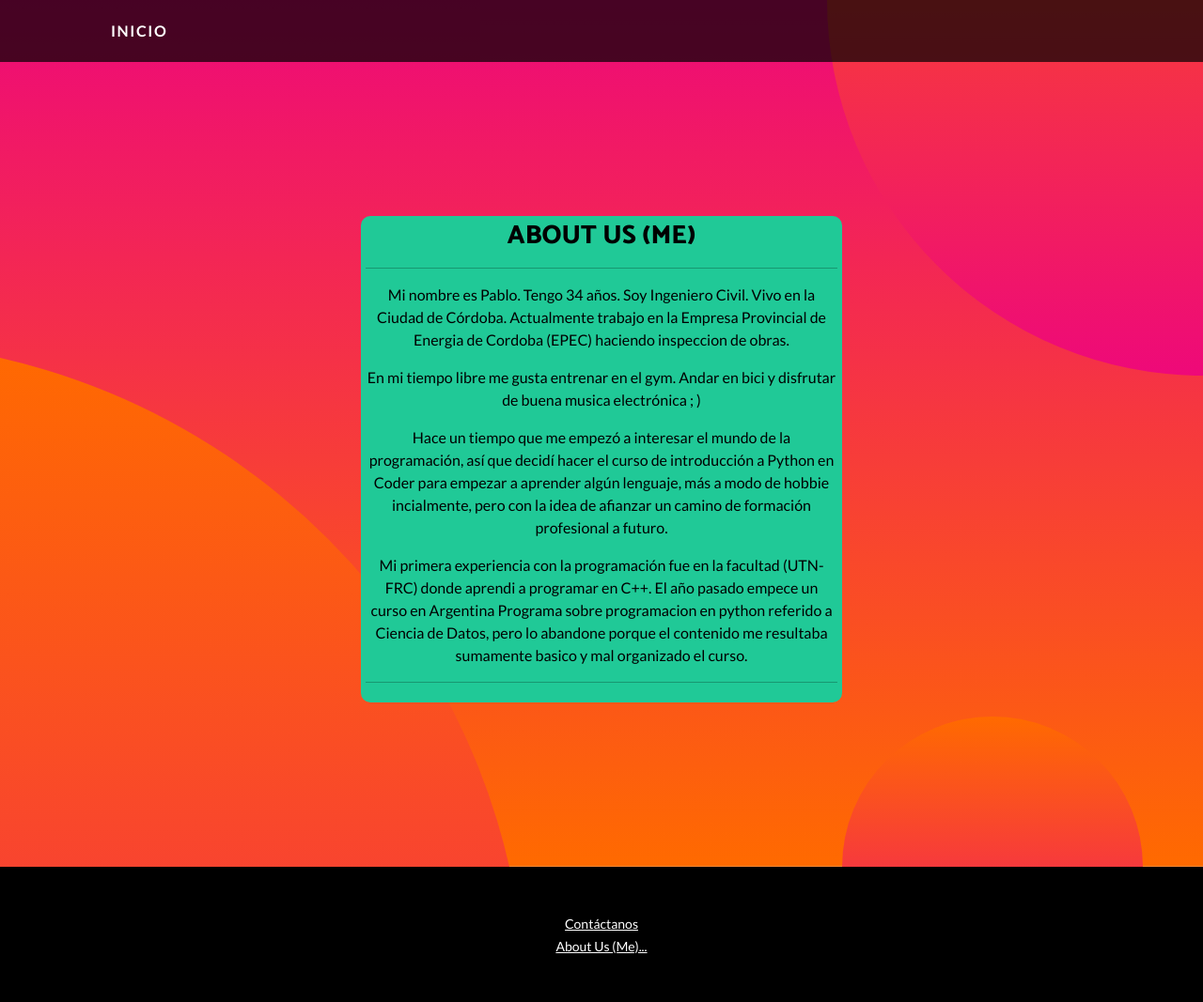
After one commit to pperelda/proyecto-final-PERELDA, a Django app: page /cuentas/about_us/ in a window 1280 px wide. The commit adds this page. Shown: the whole page at 94% size. Run offline with Django 4.2, Linux system fonts and the light colour scheme; parts of the project's set-up code (start-up, migrations or seed data) failed here and were passed over; some libraries are stand-ins or nearby versions.

Commit message:
Proyecto final completo

```diff
--- /dev/null
+++ b/cuentas/templates/cuentas/about_us.html
@@ -0,0 +1,37 @@
+{% extends "base.html" %}
+
+{% block h1_head %}<title>About us</title> {% endblock h1_head %}
+
+{% block h1_header %}
+<title>About us</title>
+{% endblock h1_header %}
+
+{% block nav_formulario %}
+
+{% endblock nav_formulario %}
+
+
+{% block main %}
+<div class="contenedorFormulario" style= "color: black;">
+    <h3 style= "color: black;">ABOUT US (ME)</h3>
+    <hr>
+    <p>
+        Mi nombre es Pablo. Tengo 34 años. Soy Ingeniero Civil. Vivo en la Ciudad de Córdoba.
+        Actualmente trabajo en la Empresa Provincial de Energia de Cordoba (EPEC) haciendo inspeccion de obras.
+    </p>
+    <p>
+        En mi tiempo libre me gusta entrenar en el gym. Andar en bici y disfrutar de buena musica electrónica ; )
+    </p>
+    <p>
+        Hace un tiempo que me empezó a interesar el mundo de la programación, así que decidí hacer el curso de introducción a Python en Coder
+         para empezar a aprender algún lenguaje, más a modo de hobbie incialmente, pero con la idea de afianzar un camino de formación profesional a futuro.
+    </p>
+    <p> Mi primera experiencia con la programación fue en la facultad (UTN-FRC) donde aprendi a programar en C++.
+        El año pasado empece un curso en Argentina Programa sobre programacion en python referido a Ciencia de Datos, pero lo abandone porque
+        el contenido me resultaba sumamente basico y mal organizado el curso.
+    </p>
+
+    <hr>
+</div>
+
+{% endblock main %}
--- a/cuentas/urls.py
+++ b/cuentas/urls.py
@@ -1,5 +1,5 @@
 from django.urls import path
-from cuentas.views import login, registro_usuario, perfil, editar_perfil, editar_password, contacto
+from cuentas.views import login, registro_usuario, perfil, editar_perfil, editar_password, contacto, about_us
 from django.contrib.auth.views import LogoutView
 
 urlpatterns = [
@@ -9,5 +9,6 @@ urlpatterns = [
     path('perfil/', perfil, name='perfil'),
     path('editar/perfil/', editar_perfil, name='editar_perfil'),
     path('editar/password/', editar_password.as_view(), name='editar_password'),
-    path('contacto', contacto, name='contacto')
+    path('contacto', contacto, name='contacto'),
+    path('about_us/', about_us, name='about_us')
 ]
--- a/cuentas/views.py
+++ b/cuentas/views.py
@@ -79,3 +79,6 @@ def contacto(request):
 
         return redirect('inicio')
     return render(request, 'cuentas/contacto.html')
+
+def about_us(request):
+    return render(request, 'cuentas/about_us.html')
--- a/templates/base.html
+++ b/templates/base.html
@@ -70,6 +70,9 @@
                 <p class="m-0 text-center text-white ">
                     <a class="m-0 text-center text-white small" href={% url 'contacto' %}>Contáctanos</a>
                 </p>
+                <p class="m-0 text-center text-white ">
+                    <a class="m-0 text-center text-white small" href={% url 'about_us' %}>About Us (Me)...</a>
+                </p>
             </div>
         </footer>
         <!-- Bootstrap core JS-->
```
